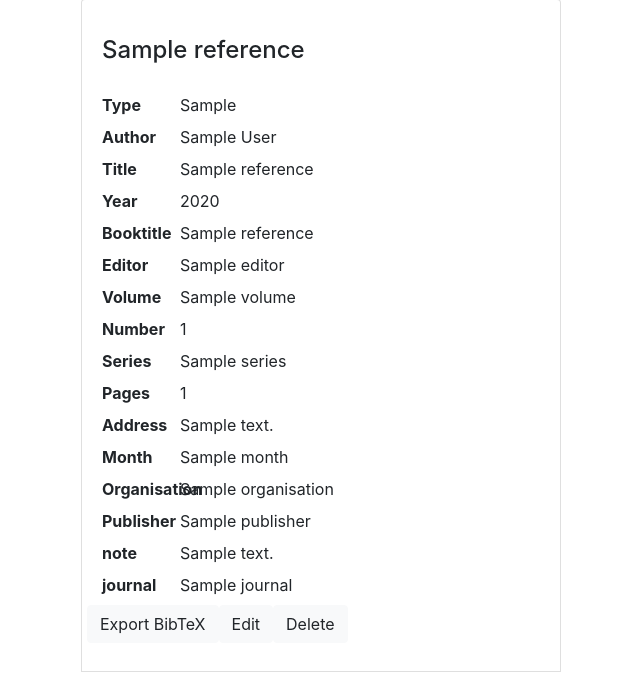
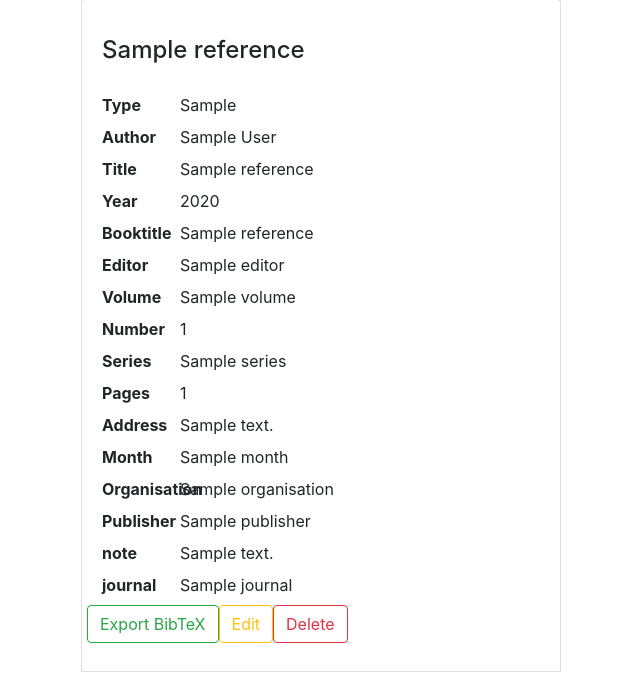
Before and after one commit to Eeritvan/ohtu-tiistai, a Flask app: template src/templates/index.html in a window 1280 px wide. Shown: the part 263-959 px from the top of the page, without its empty margins (319-959 px from the left). Run offline with Flask 3, Linux system fonts and the light colour scheme; the template is opened without the code that fills it: most values are stand-ins (such as "Sample title", 1, 10 or a date in 2020); some libraries are stand-ins or nearby versions.

Commit message:
fixed buttons and empty fields

```diff
--- a/src/templates/index.html
+++ b/src/templates/index.html
@@ -55,10 +55,10 @@ Reference app
 
         <dt class="col-sm-2"> Year </dt>
         <dd class="col-sm-10"> {{reference.year}}</dd>
-
+        {% if reference.editor %}
         <dt class="col-sm-2"> Booktitle </dt>
         <dd class="col-sm-10"> {{reference.booktitle}}</dd>
-
+        {% endif %}
 
         {% if reference.editor %}
         <dt class="col-sm-2"> Editor </dt>
@@ -119,13 +119,13 @@ Reference app
 
         </form>
         <form action="/export_bibtex/{{reference.id}}" method="GET">
-          <button type="submit" class="btn btn-light">Export BibTeX</button>
+          <button type="submit" class="btn btn-outline-success">Export BibTeX</button>
         </form>
         <form action="/edit_reference/{{reference.id}}" method="GET">
-          <button type="submit" class="btn btn-light"> Edit </button>
+          <button type="submit" class="btn btn-outline-warning"> Edit </button>
         </form>
         <form action="/delete_reference/{{reference.id}}" method="POST">
-          <button type="submit" class="btn btn-light"> Delete </button>
+          <button type="submit" class="btn btn-outline-danger"> Delete </button>
         </form>
 
 
```
